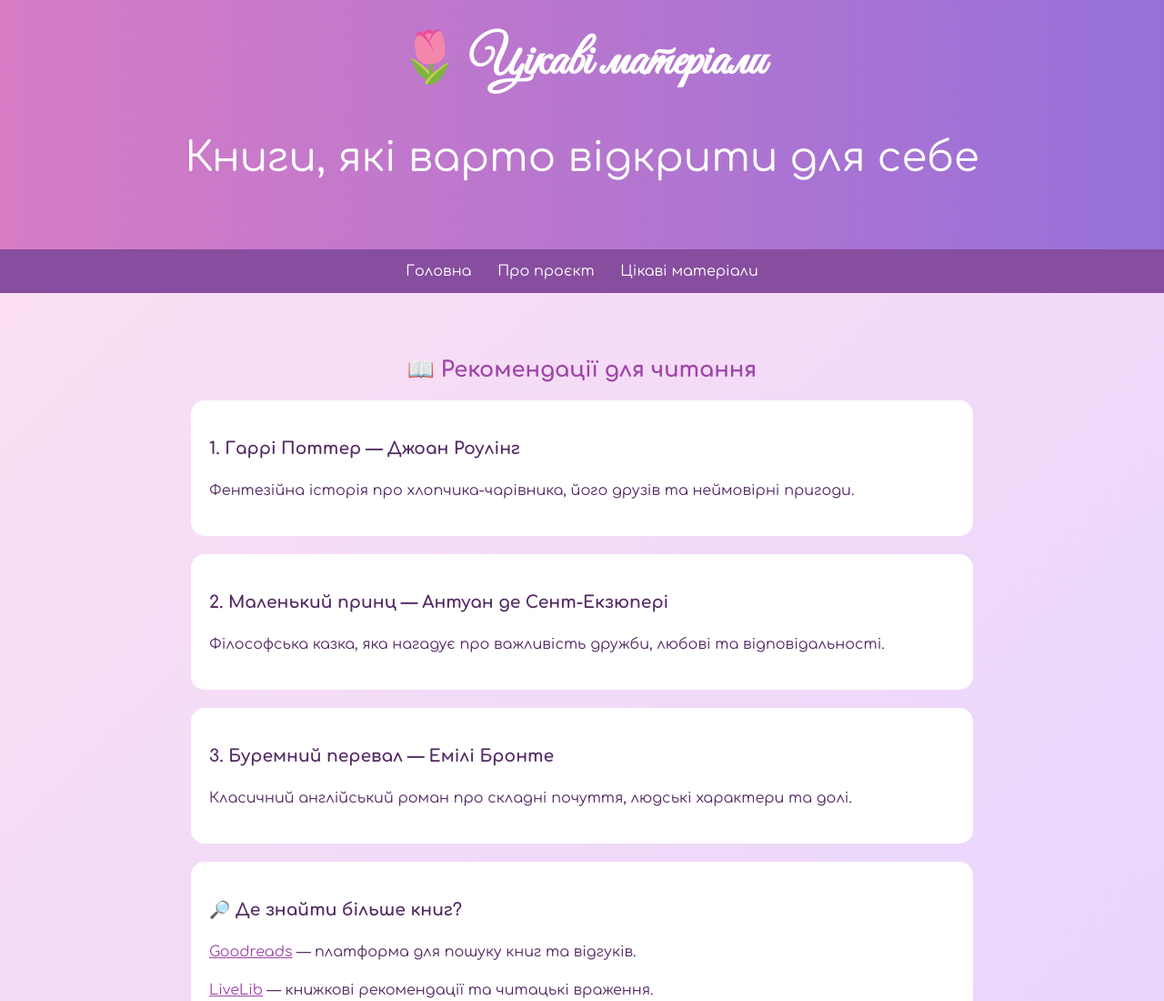
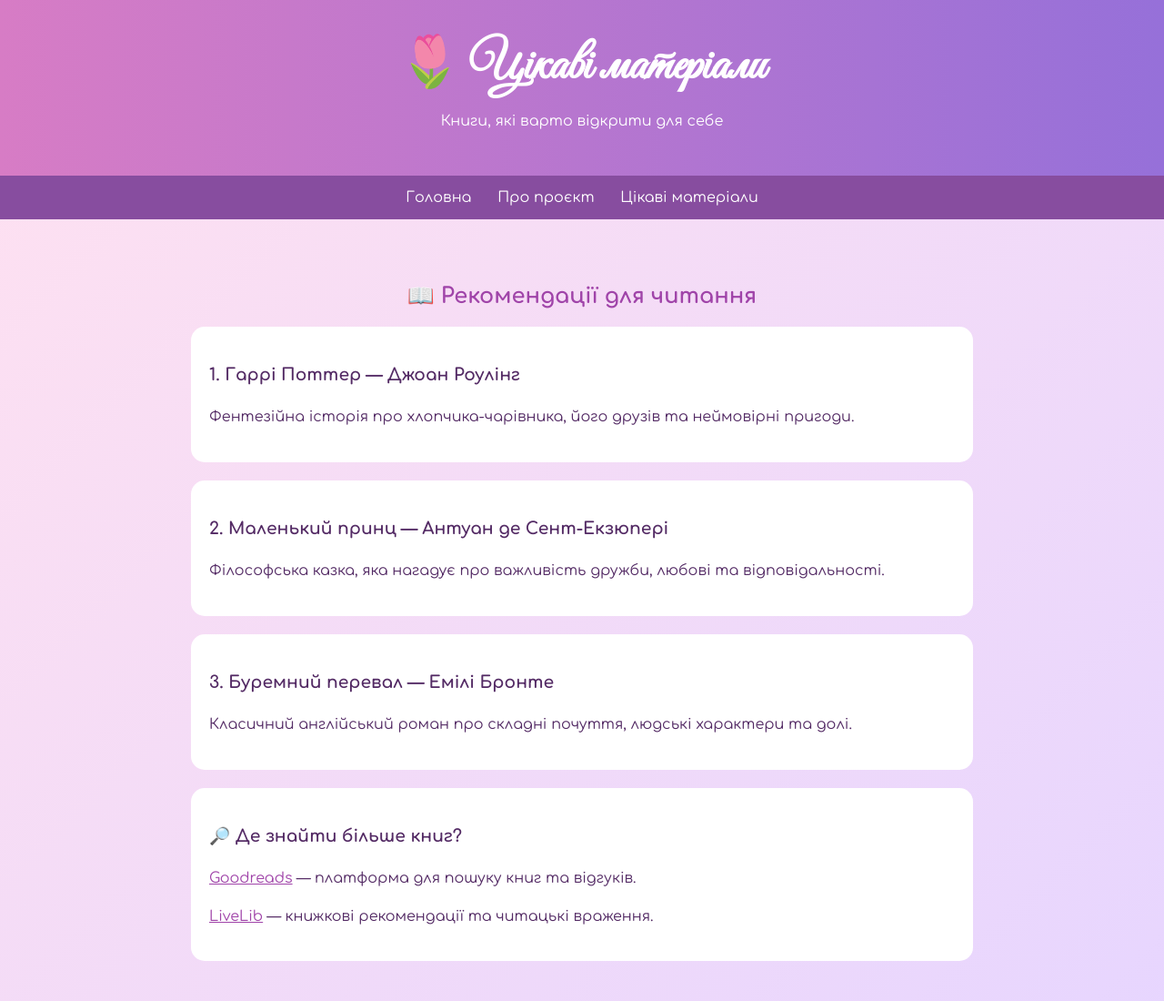
Before and after one commit to boiyko-prog/-, a plain HTML site: page materials.html in a window 1280 px wide. Shown: the top 1100 px of the page at 91% size. Drawn offline with Linux system fonts and the light colour scheme.

Commit message:
Update materials.html

```diff
--- a/materials.html
+++ b/materials.html
@@ -4,28 +4,36 @@
 <meta charset="UTF-8">
 <meta name="viewport" content="width=device-width, initial-scale=1.0">
 <title>Цікаві матеріали</title>
+
 <link href="https://fonts.googleapis.com/css2?family=Great+Vibes&family=Comfortaa:wght@400;600;700&display=swap" rel="stylesheet">
+
 <style>
 * {
     box-sizing: border-box;
 }
+
 body {
     margin: 0;
     font-family: 'Comfortaa', cursive;
     background: linear-gradient(135deg, #ffe1f0, #e6d5ff);
     color: #542b65;
 }
+
 header {
-    font-size: 45px;
-    background: linear-gradient(90deg,#d77cc5,#9670d9);
+    background: linear-gradient(90deg, #d77cc5, #9670d9);
     color: white;
     text-align: center;
-    padding: 30px;
+    padding: 35px 15px;
 }
-    header h1 {
+
+header h1 {
     font-family: 'Great Vibes', cursive;
     font-size: 55px;
     margin: 0;
+}
+
+header p {
+    font-size: 16px;
 }
 nav {
     background: #874d9f;
```
